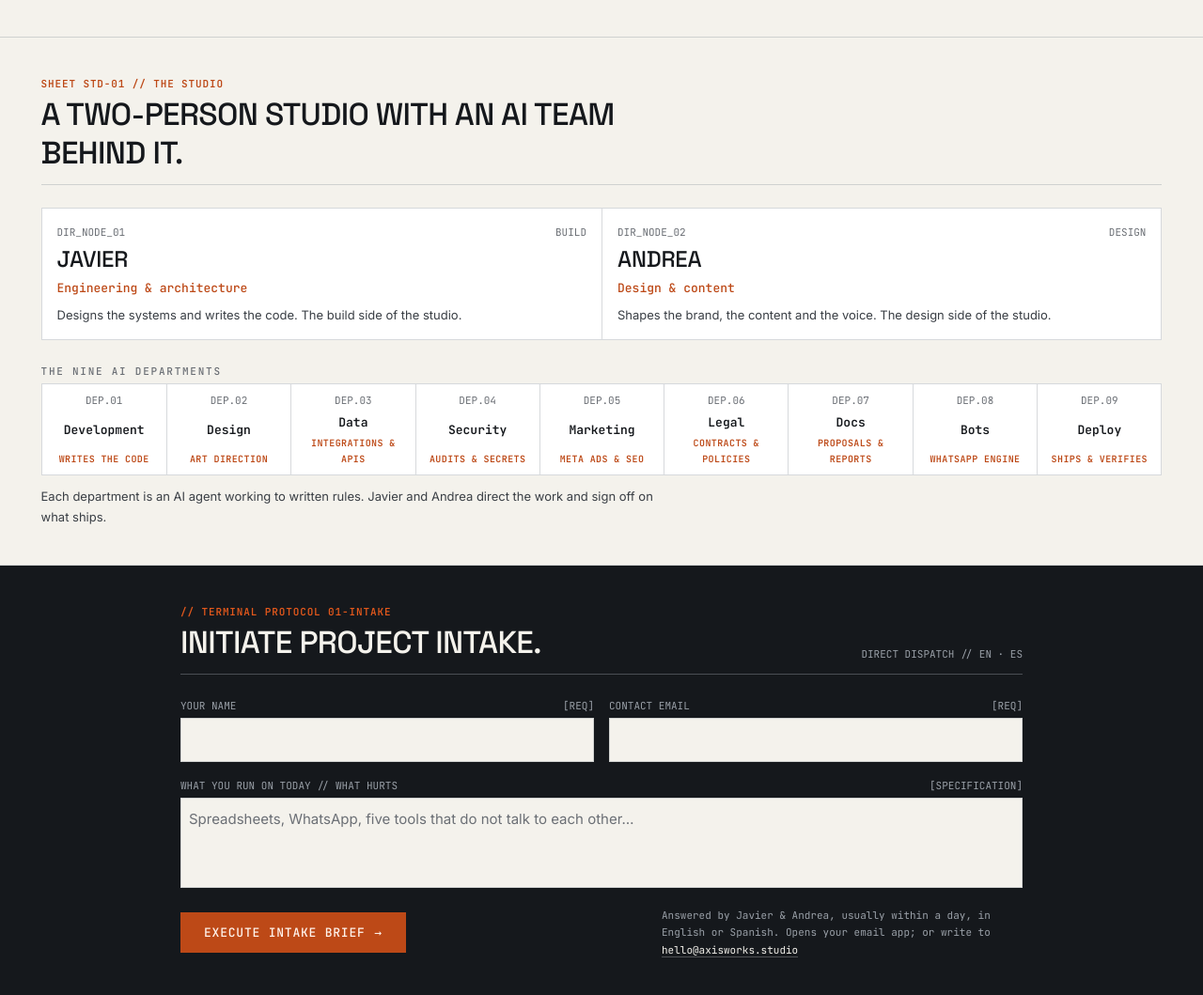
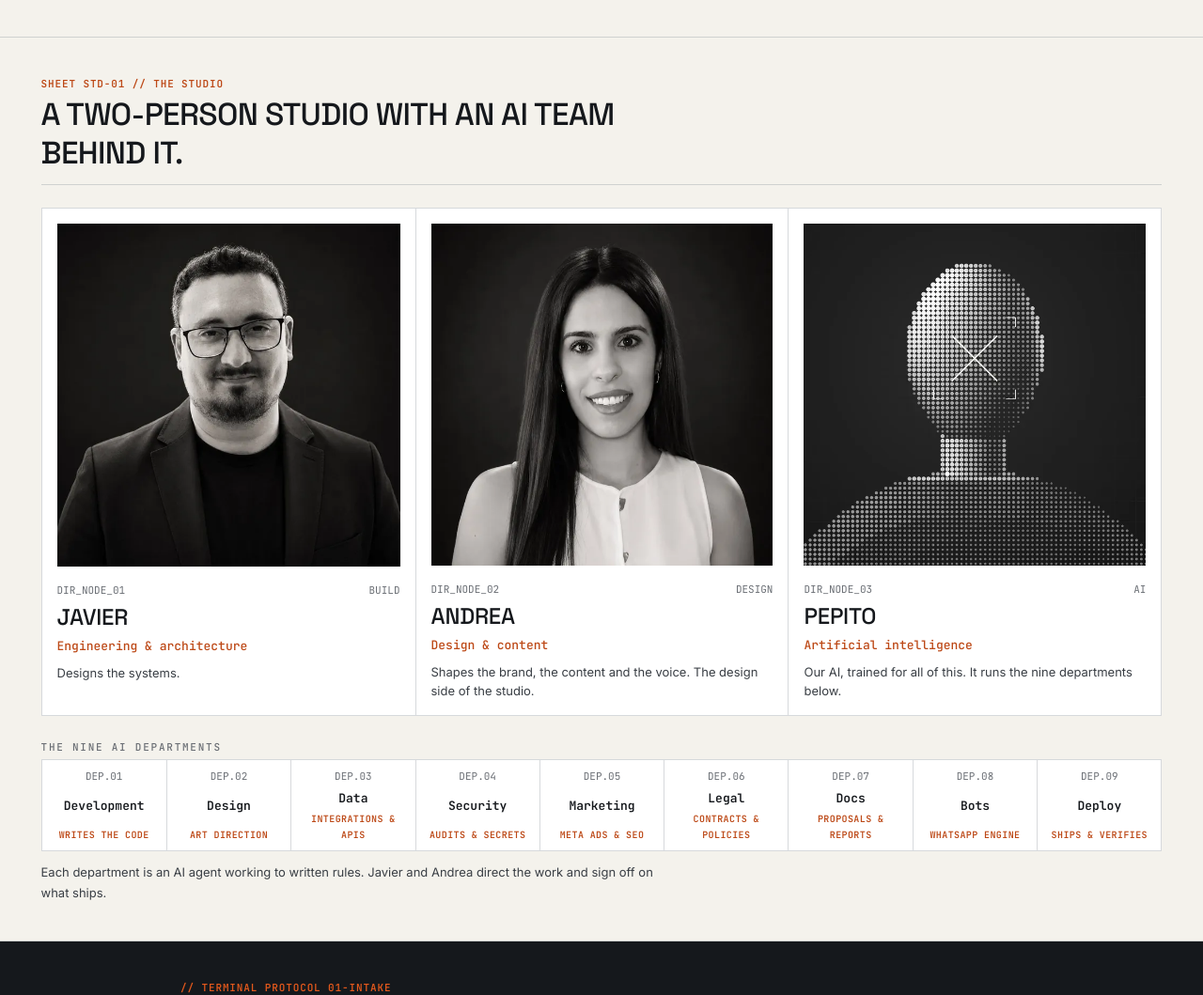
Before and after one commit to jvrcervantes-oss/axisworks, a PHP site: page / in a window 1280 px wide. Shown: the part 2540-3599 px from the top of the page at 94% size. Run offline with PHP 8.4, Linux system fonts and the light colour scheme.

Commit message:
estudio: tres fichas con retrato (Javier, Andrea y Pepito, la IA del estudio) en WebP
Co-Authored-By: Claude Opus 5.5 (1M context) <noreply@anthropic.com>

```diff
--- a/assets/home.css
+++ b/assets/home.css
@@ -191,9 +191,10 @@ main{ padding-top:64px }
 }
 
 /* ═══ 06 · ESTUDIO ═══ */
-.dirs{ display:grid; grid-template-columns:1fr 1fr; border:1px solid var(--line); background:#fff }
+.dirs{ display:grid; grid-template-columns:repeat(3,1fr); border:1px solid var(--line); background:#fff }
 .dir{ padding:16px; display:flex; flex-direction:column; gap:4px }
 .dir+.dir{ border-left:1px solid var(--line) }
+.dir__img{ display:block; width:100%; height:auto; aspect-ratio:1; object-fit:cover; background:#1a1a1a; margin-bottom:12px }
 .dir__top{ display:flex; justify-content:space-between; gap:10px; font-family:var(--f-mono); font-size:11px; color:var(--steel-text) }
 .dir h3{ text-transform:uppercase; font-size:24px; line-height:32px; letter-spacing:-.01em }
 .dir__role{ font-family:var(--f-mono); font-size:13px; font-weight:500; color:var(--signal-ink) }
@@ -215,6 +216,8 @@ main{ padding-top:64px }
 @media(max-width:820px){
   .dirs{ grid-template-columns:1fr }
   .dir+.dir{ border-left:0; border-top:1px solid var(--line) }
+  .dir{ display:grid; grid-template-columns:112px 1fr; column-gap:16px; align-content:start }
+  .dir__img{ grid-row:1 / span 4; margin-bottom:0 }
 }
 @media(max-width:420px){
   .deps{ grid-template-columns:1fr 1fr }
--- a/inc/config.php
+++ b/inc/config.php
@@ -20,7 +20,7 @@ const EMAIL = 'hello@axisworks.studio';
  * del que dependen 16 páginas, cacheado 12 meses sin sello, es el fallo que
  * la suite de Lawang ya resolvió sellando `brand.css`. Se sube a mano al
  * tocar site.css — vive AQUÍ y en ningún otro sitio. */
-const VER = '20260924e';
+const VER = '20260924f';
 
 /* ── El mapa de rutas: un solo dueño ──────────────────────────────────
  * Lo consumen tres cosas — el hreflang, el conmutador de idioma y los
--- a/inc/home.php
+++ b/inc/home.php
@@ -214,23 +214,24 @@ $jsonld = [
   </div>
 </section>
 
-<!-- 06 · ESTUDIO — dos personas y los nueve departamentos -->
+<!-- 06 · ESTUDIO — dos personas, Pepito (la IA) y los nueve departamentos -->
 <section class="band" id="studio">
   <div class="shell">
     <div class="shead"><div><p class="eyebrow"><span><?= $hm['who_eyebrow'] ?></span></p><h2><?= $hm['who_h2'] ?></h2></div></div>
     <div class="dirs">
+      <?php foreach ([
+        ['01','BUILD','Javier','javier','who_1role','who_1p'],
+        ['02','DESIGN','Andrea','andrea','who_2role','who_2p'],
+        ['03','AI','Pepito','pepito','who_3role','who_3p'],
+      ] as [$n,$eje,$nom,$img,$rol,$txt]): ?>
       <div class="dir">
-        <p class="dir__top"><span>DIR_NODE_01</span><span>BUILD</span></p>
-        <h3>Javier</h3>
-        <p class="dir__role"><?= $hm['who_1role'] ?></p>
-        <p class="dir__p"><?= $hm['who_1p'] ?></p>
+        <img class="dir__img" src="/assets/images/team-<?= $img ?>.webp" alt="<?= e($nom . ' — ' . strip_tags(html_entity_decode($hm[$rol]))) ?>" width="640" height="640" loading="lazy" decoding="async">
+        <p class="dir__top"><span>DIR_NODE_<?= $n ?></span><span><?= $eje ?></span></p>
+        <h3><?= $nom ?></h3>
+        <p class="dir__role"><?= $hm[$rol] ?></p>
+        <p class="dir__p"><?= $hm[$txt] ?></p>
       </div>
-      <div class="dir">
-        <p class="dir__top"><span>DIR_NODE_02</span><span>DESIGN</span></p>
-        <h3>Andrea</h3>
-        <p class="dir__role"><?= $hm['who_2role'] ?></p>
-        <p class="dir__p"><?= $hm['who_2p'] ?></p>
-      </div>
+      <?php endforeach; ?>
     </div>
     <p class="lbl deps__t"><?= $hm['deps_t'] ?></p>
     <ul class="deps">
--- a/inc/home_textos.php
+++ b/inc/home_textos.php
@@ -83,8 +83,9 @@ $HOME = [
   'proc_out'=>'OUTPUT','proc_phase'=>'PHASE',
 
   'who_eyebrow'=>'SHEET STD-01 // THE STUDIO','who_h2'=>'A two-person studio with an AI team behind it.',
-  'who_1role'=>'Engineering &amp; architecture','who_1p'=>'Designs the systems and writes the code. The build side of the studio.',
+  'who_1role'=>'Engineering &amp; architecture','who_1p'=>'Designs the systems.',
   'who_2role'=>'Design &amp; content','who_2p'=>'Shapes the brand, the content and the voice. The design side of the studio.',
+  'who_3role'=>'Artificial intelligence','who_3p'=>'Our AI, trained for all of this. It runs the nine departments below.',
   'deps_t'=>'THE NINE AI DEPARTMENTS',
   'deps_note'=>'Each department is an AI agent working to written rules. Javier and Andrea direct the work and sign off on what ships.',
   'deps'=>[
@@ -174,8 +175,9 @@ $HOME = [
   'proc_out'=>'ENTREGA','proc_phase'=>'FASE',
 
   'who_eyebrow'=>'HOJA STD-01 // EL ESTUDIO','who_h2'=>'Un estudio de dos personas con un equipo de IA detrás.',
-  'who_1role'=>'Ingeniería y arquitectura','who_1p'=>'Diseña los sistemas y escribe el código. El lado build del estudio.',
+  'who_1role'=>'Ingeniería y arquitectura','who_1p'=>'Diseña los sistemas.',
   'who_2role'=>'Diseño y contenido','who_2p'=>'Da forma a la marca, al contenido y a la voz. El lado design del estudio.',
+  'who_3role'=>'Inteligencia artificial','who_3p'=>'Nuestra IA, entrenada para todo esto. Mueve los nueve departamentos de abajo.',
   'deps_t'=>'LOS NUEVE DEPARTAMENTOS DE IA',
   'deps_note'=>'Cada departamento es un agente de IA que trabaja con reglas escritas. Javier y Andrea dirigen el trabajo y dan el visto bueno a lo que sale.',
   'deps'=>[
```
Also changed, not shown: assets/images/team-andrea.webp (added), assets/images/team-javier.webp (added), assets/images/team-pepito.webp (added).
